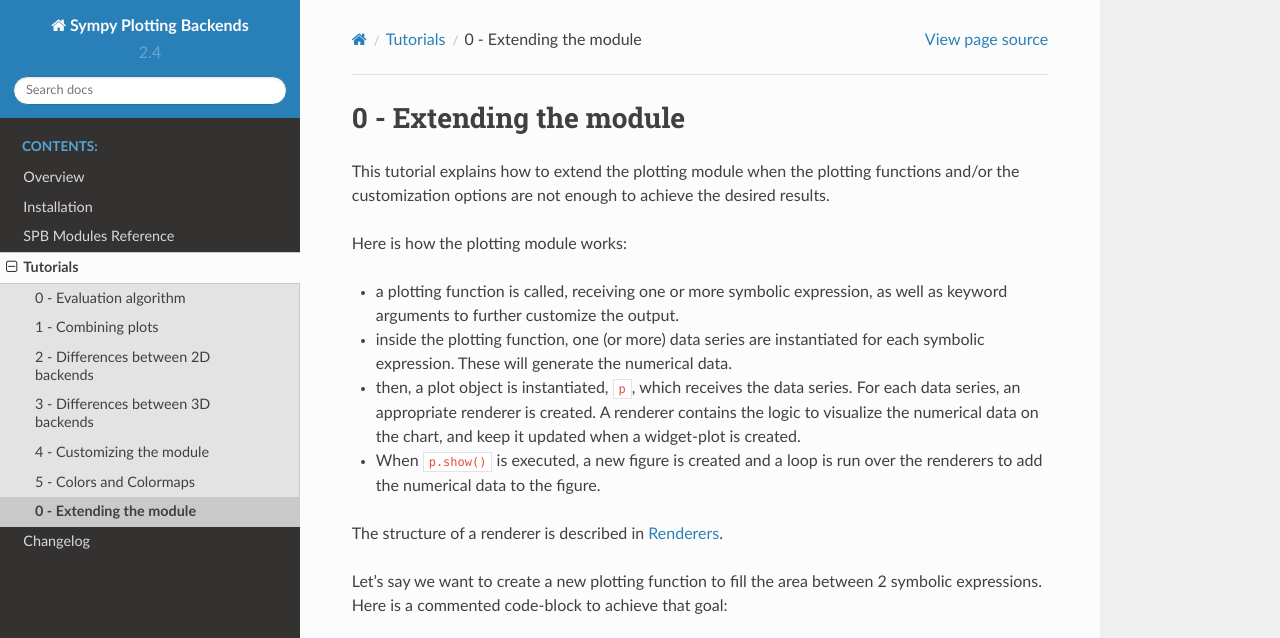
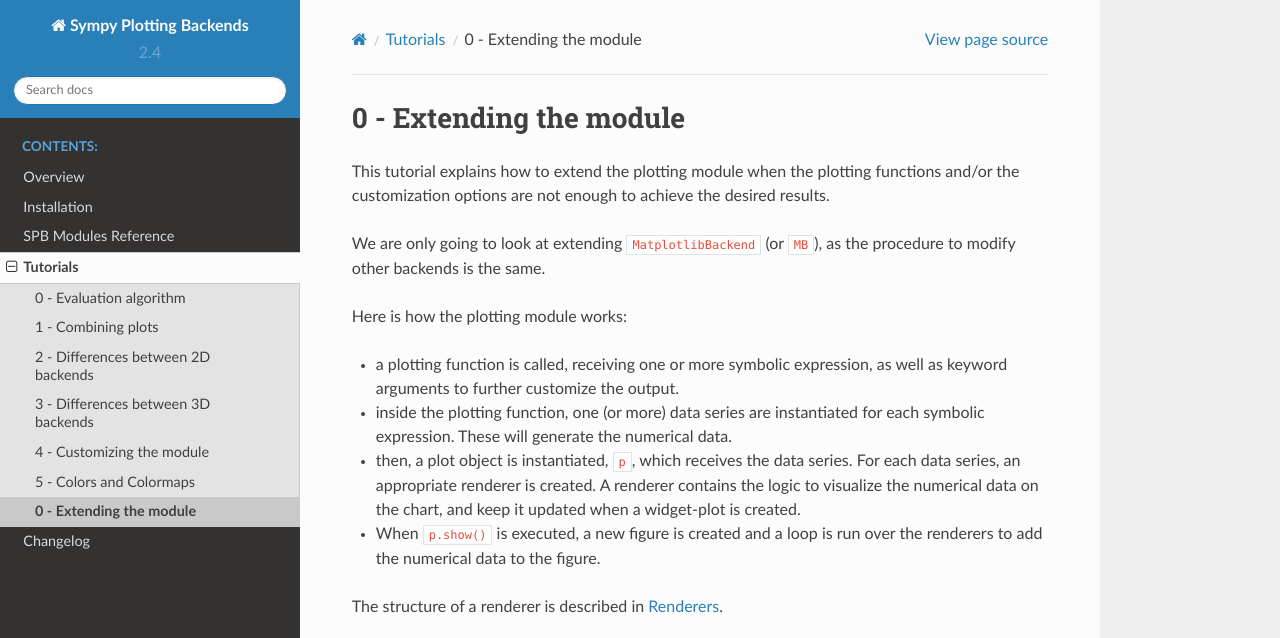
Before and after one commit to Davide-sd/sympy-plot-backends, a Sphinx documentation site: the page built from doc/source/tutorials/tut-6.rst, in a window 1280 px wide and 1004 px high, cut to the strip 0-638 px from the top of the window. Built offline with Sphinx 7.4.7 and the Read the Docs theme 2.0.0, drawn with Linux system fonts in a browser that asks for light colours.

Commit message:
added paragraph

```diff
--- a/doc/source/tutorials/tut-6.rst
+++ b/doc/source/tutorials/tut-6.rst
@@ -4,6 +4,9 @@
 This tutorial explains how to extend the plotting module when the plotting
 functions and/or the customization options are not enough to achieve the
 desired results.
+
+We are only going to look at extending ``MatplotlibBackend`` (or ``MB``),
+as the procedure to modify other backends is the same.
 
 Here is how the plotting module works:
 
```
